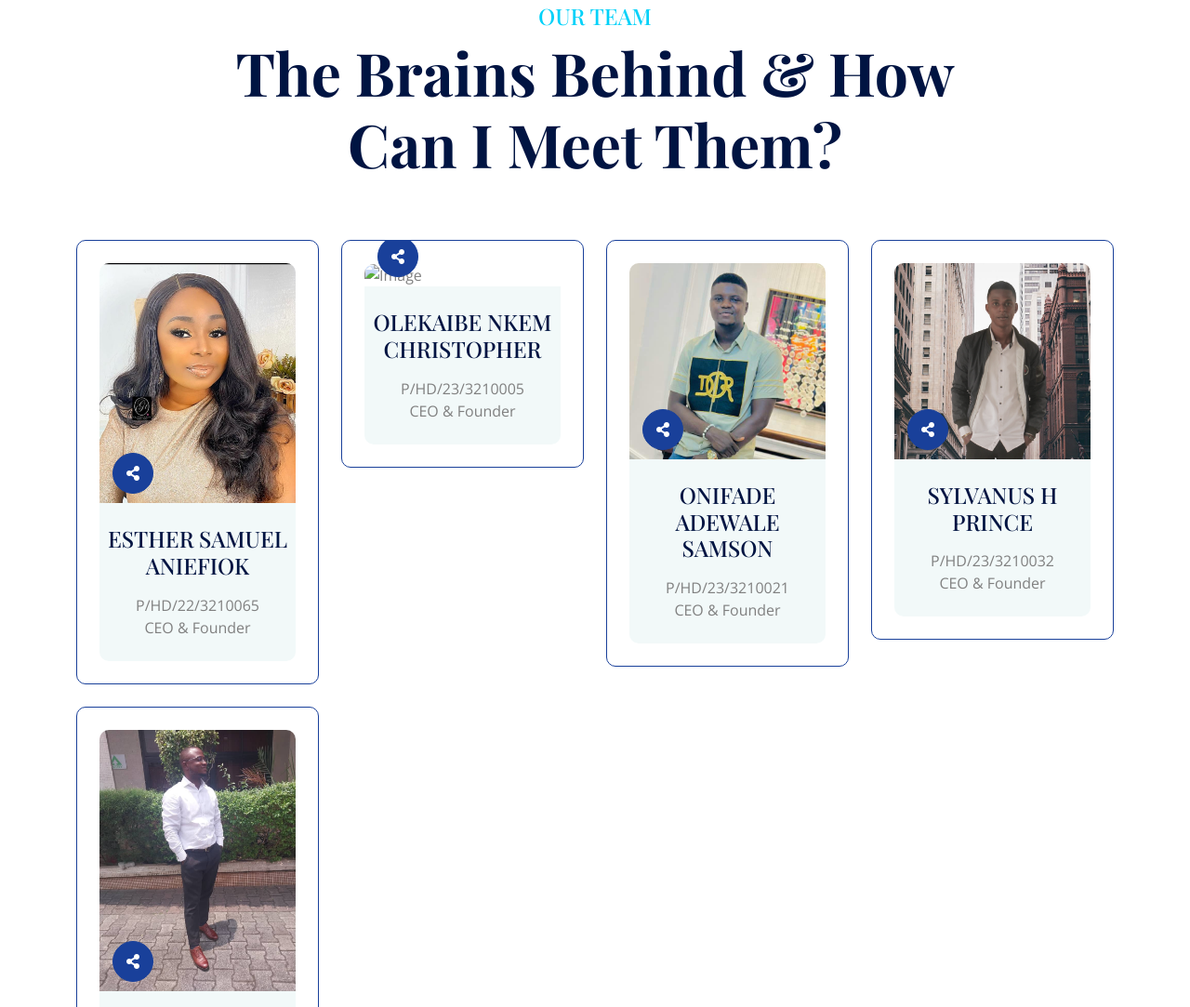
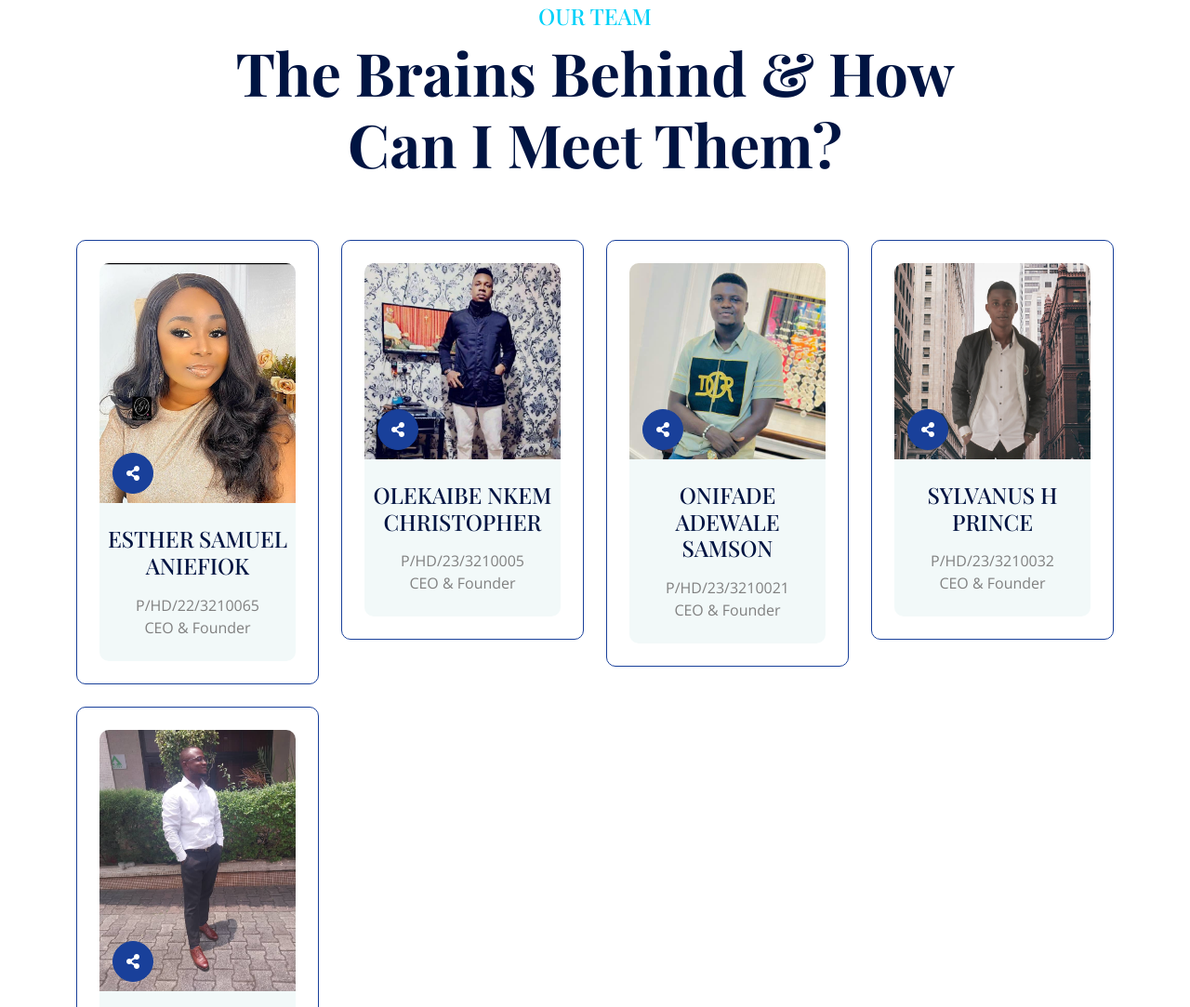
Before and after one commit to SHPrince1/wed-dev-project7, a plain HTML site: page index.html in a window 1280 px wide. Shown: the part 5481-6564 px from the top of the page at 93% size. Drawn offline with nearby package versions, Linux system fonts and the light colour scheme; a web font is replaced by a local one.

Commit message:
image added

```diff
--- a/index.html
+++ b/index.html
@@ -875,7 +875,7 @@
             <div class="team-inner rounded">
               <div class="team-img">
                 <img
-                  src="./esthe"
+                  src="./chris.jpg"
                   class="img-fluid rounded-top w-100"
                   alt="Image"
                 />
```
Also changed, not shown: chris.jpg (added).
